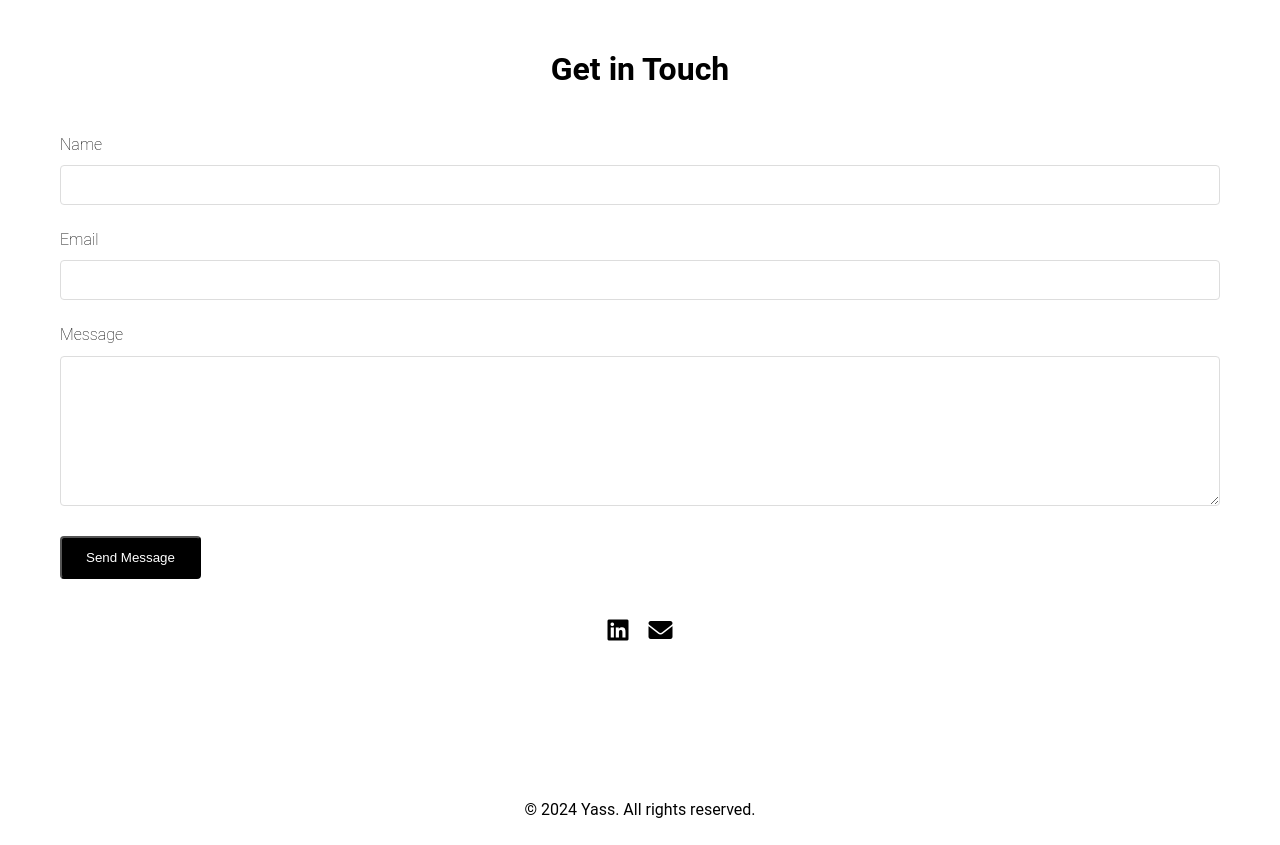
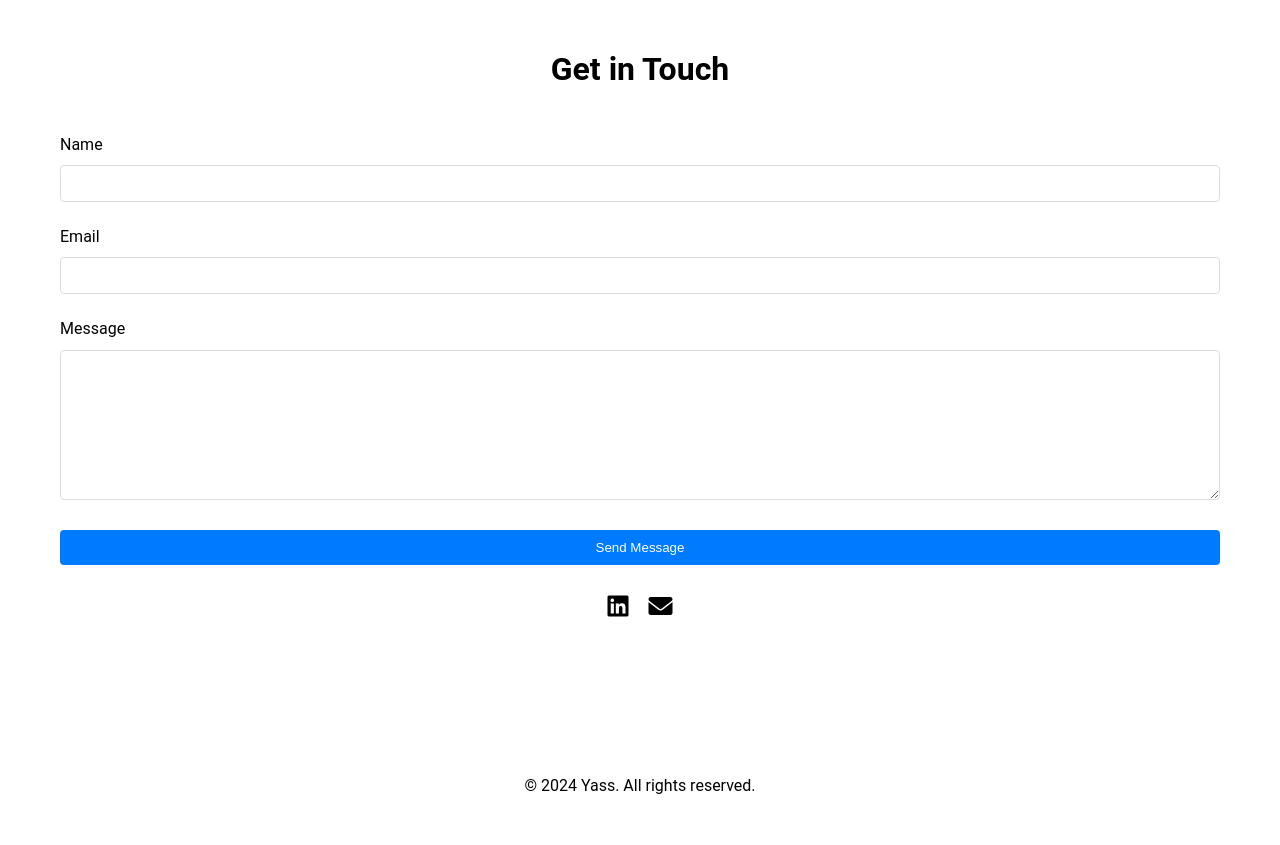
Before and after one commit to yassAy23/yassAy23, a plain HTML site: page index.html in a window 1280 px wide. Shown: the part 2300-3145 px from the top of the page. After the commit the page ends 3121 px from the top, so only its background shows below. Drawn offline with Linux system fonts and the light colour scheme.

Commit message:
Update style.css

```diff
--- a/style.css
+++ b/style.css
@@ -142,7 +142,7 @@ section {
 
 /* Contact Form */
 .contact-form {
-    max-width: 100%;
+    max-width: 600%;
     margin: 0 auto;
 }
 
@@ -153,27 +153,36 @@ section {
     .form-group label {
         display: block;
         margin-bottom: 5px;
-        font-weight: 200;
     }
-
     .form-group input,
     .form-group textarea {
         width: 100%;
         padding: 10px;
         border: 1px solid #ddd;
         border-radius: 4px;
-        font-size: 16px;
     }
-
     .form-group textarea {
         height: 150px;
     }
+.contact-form .btn {
+    display: block;
+    width: 100%;
+    padding: 10px;
+    background-color: #007bff;
+    color: white;
+    border: none;
+    border-radius: 4px;
+    cursor: pointer;
+}
 
+.contact-form .btn:hover {
+    background-color: #0056b3;
+}
 /* Social Media */
 .social-links {
     display: flex;
     justify-content: center;
-    margin-top: 30px;
+    margin-top: 20px;
 }
 
     .social-links a {
```
